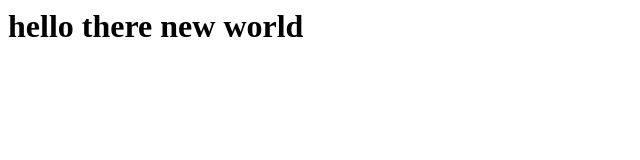
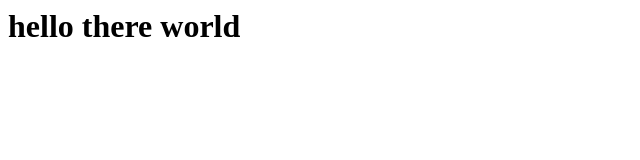
Before and after one commit to musystems/hello-world, a plain HTML site: page index.html in a window 1280 px wide. Shown: the whole page, without its empty margins (0-640 px from the left). Drawn offline with Linux system fonts and the light colour scheme.

Commit message:
modified

```diff
--- a/index.html
+++ b/index.html
@@ -1 +1 @@
-<h1>hello there new world</h1>
+<h1>hello there world</h1>
```
